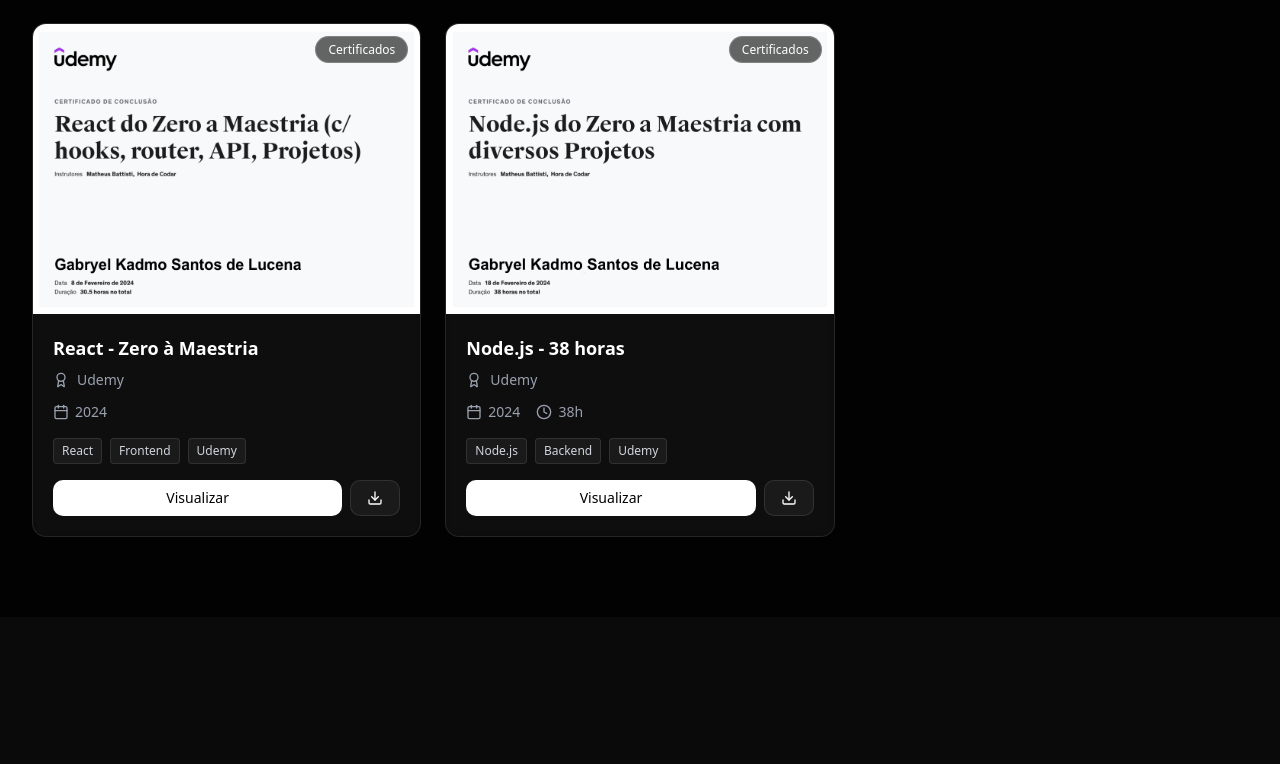
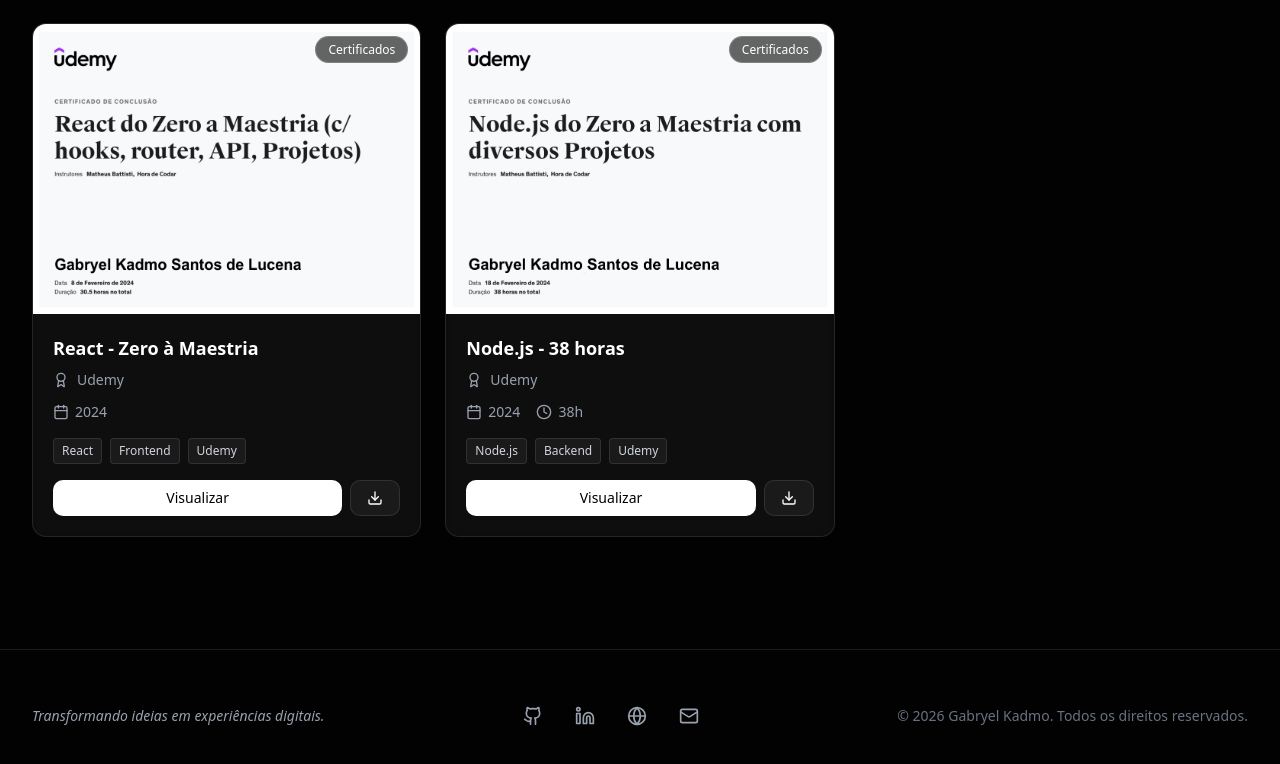
Before and after one commit to GabryelKadmo/Kadmo-TechV2, a Next.js app: page /subdomains/portfolio/gallery in a window 1280 px wide. Shown: the part 4799-5563 px from the top of the page. Before the commit the page ends 5416 px from the top, so only its background shows below. Built offline with nearby package versions, Linux system fonts and the light colour scheme.

Commit message:
feat: adicionar footer

```diff
--- a/app/subdomains/portfolio/gallery/page.tsx
+++ b/app/subdomains/portfolio/gallery/page.tsx
@@ -5,7 +5,7 @@
 import { translations } from "../locales/translations";
 import Breadcrumb from "../components/Breadcrumb";
 import { certificates, Certificate } from "../data/certificates";
-import { Calendar, Award, Clock, FileText, Download, X } from "lucide-react";
+import { Calendar, Award, Clock, FileText, Download, X, Github, Linkedin, Globe, Mail } from "lucide-react";
 import Image from "next/image";
 
 export default function GalleryPage() {
@@ -199,6 +199,61 @@
                     </div>
                 </div>
             )}
+
+            {/* Footer */}
+            <footer className="portfolio-footer border-t border-white/10 mt-12 sm:mt-20">
+                <div className="max-w-7xl mx-auto px-4 lg:px-8 py-8 sm:py-12">
+                    <div className="flex flex-col items-center gap-6 text-center md:flex-row md:justify-between md:text-left">
+                        {/* Slogan */}
+                        <p className="text-gray-400 text-sm italic">
+                            {t.footer.slogan}
+                        </p>
+
+                        {/* Social Icons */}
+                        <div className="flex items-center gap-4">
+                            <a
+                                href="https://github.com/gabryelkadmo"
+                                target="_blank"
+                                rel="noopener noreferrer"
+                                className="p-2 text-gray-400 hover:text-white hover:bg-white/10 rounded-lg transition-all duration-200"
+                                aria-label="GitHub"
+                            >
+                                <Github className="w-5 h-5" />
+                            </a>
+                            <a
+                                href="https://www.linkedin.com/in/gabryel-kadmo/"
+                                target="_blank"
+                                rel="noopener noreferrer"
+                                className="p-2 text-gray-400 hover:text-white hover:bg-white/10 rounded-lg transition-all duration-200"
+                                aria-label="LinkedIn"
+                            >
+                                <Linkedin className="w-5 h-5" />
+                            </a>
+                            <a
+                                href="https://www.kadmo.com.br/"
+                                target="_blank"
+                                rel="noopener noreferrer"
+                                className="p-2 text-gray-400 hover:text-white hover:bg-white/10 rounded-lg transition-all duration-200"
+                                aria-label="Website"
+                            >
+                                <Globe className="w-5 h-5" />
+                            </a>
+                            <a
+                                href="mailto:gabryelkadmo@gmail.com"
+                                className="p-2 text-gray-400 hover:text-white hover:bg-white/10 rounded-lg transition-all duration-200"
+                                aria-label="Email"
+                            >
+                                <Mail className="w-5 h-5" />
+                            </a>
+                        </div>
+
+                        {/* Copyright */}
+                        <p className="text-gray-500 text-sm">
+                            © {new Date().getFullYear()} Gabryel Kadmo. {t.footer.copyright}
+                        </p>
+                    </div>
+                </div>
+            </footer>
         </>
     );
 }
```
